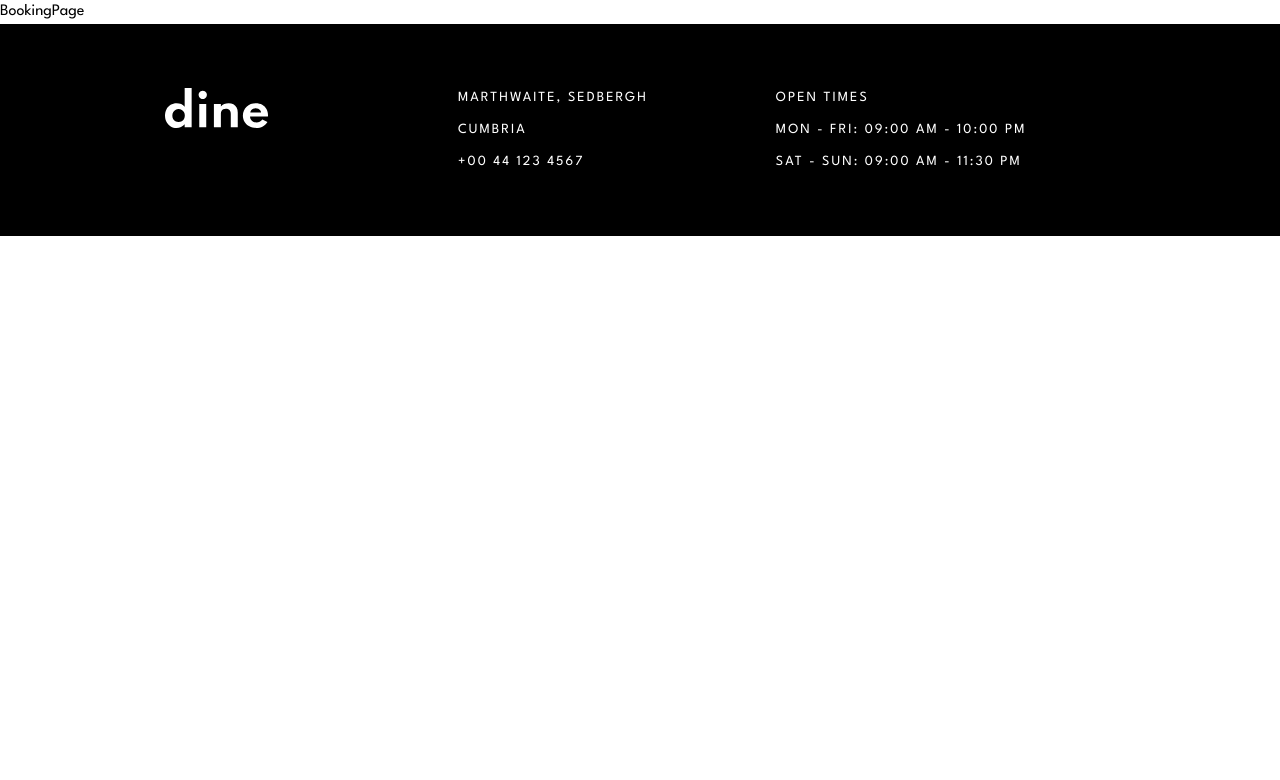
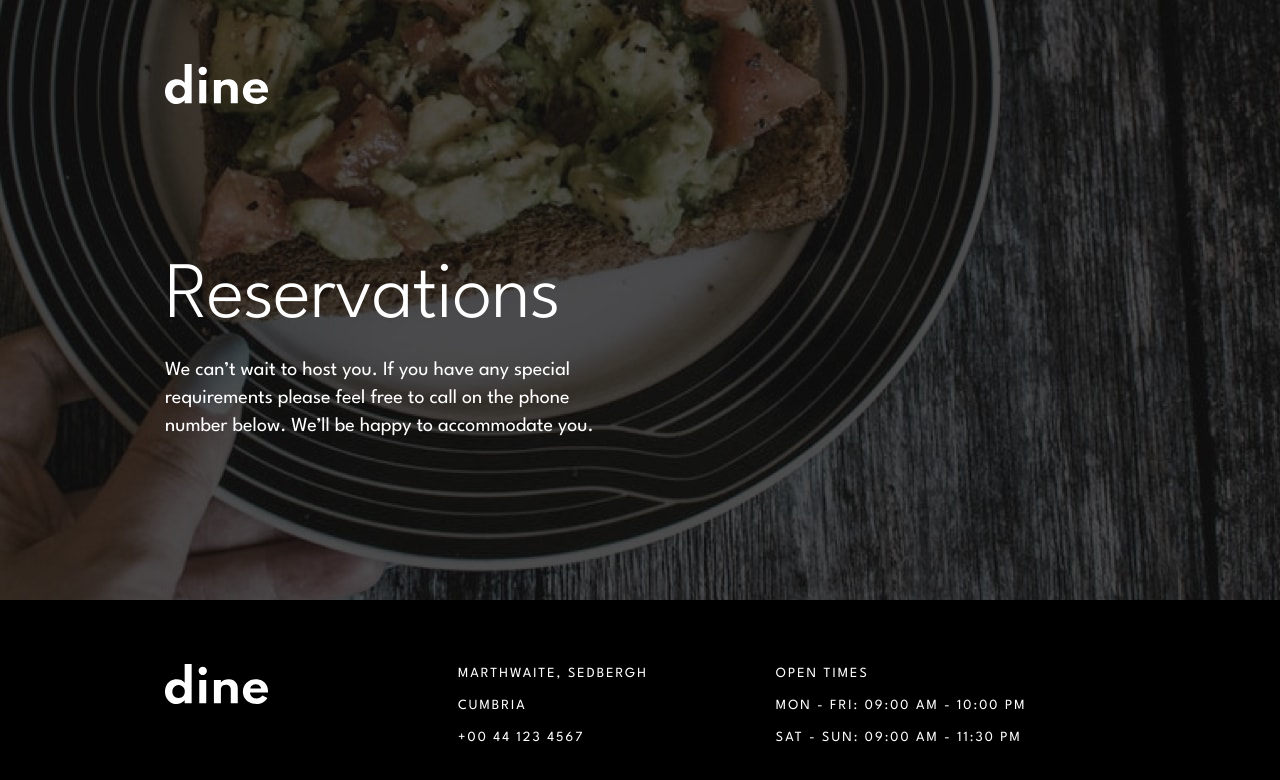
Before and after one commit to caarlosdamian/dine-restaurant, a Next.js app: page /booking in a window 1280 px wide. Shown: the top 780 px of the page. Built offline with nearby package versions, Linux system fonts and the light colour scheme.

Commit message:
feat(sections): added firts booking section

```diff
--- a/src/app/booking/page.tsx
+++ b/src/app/booking/page.tsx
@@ -1,8 +1,11 @@
+import { BookingHero } from '@/components/bookingHero/BookingHero'
 import React from 'react'
 
 const BookingPage = () => {
   return (
-    <div>BookingPage</div>
+    <div>
+      <BookingHero/>
+    </div>
   )
 }
 
--- /dev/null
+++ b/src/components/bookingHero/BookingHero.tsx
@@ -0,0 +1,28 @@
+import Image from 'next/image';
+import React from 'react';
+import { Button } from '..';
+
+export const BookingHero = () => {
+  return (
+    <div className="h-[600px]  bg-[url('/images/booking/hero-bg-mobile.jpg')] md:bg-[url('/images/booking/hero-bg-tablet.jpg')]  lg:bg-[url('/images/booking/hero-bg-desktop.jpg')] bg-no-repeat bg-cover px-6 py-14 flex flex-col items-center gap-11 justify-center md:px-10 md:justify-start md:gap-[70px] lg:px-[165px] lg:py-16 lg:items-start lg:gap-[154px]">
+      <div className="relative h-[82.4px] w-20 md:w-[103px] md:h-[40px] md:self-start">
+        <Image src="/logo.svg" alt="logo" fill className="object-contain" />
+      </div>
+      <div className="flex flex-col gap-5 items-center md:w-[573px] lg:w-[445px]">
+        <div className="flex flex-col gap-3 text-white text-center lg:text-start lg:gap-[18px]">
+          <h1 className="text-[32px] font-light leading-10 tracking-[-0.4px] md:text-5xl md:tracking-[-0.6px] md:leading-[64px] lg:text-[80px] lg:tracking-[-1px] lg:leading-[80px]">
+            Reservations
+          </h1>
+          <h2 className="text-base font-normal leading-7 md:text-xl">
+            We can’t wait to host you. If you have any special requirements
+            please feel free to call on the phone number below. We’ll be happy
+            to accommodate you.
+          </h2>
+        </div>
+        <div className="md:hidden">
+          <Button variant="transparent" label="RESERVE PLACE" />
+        </div>
+      </div>
+    </div>
+  );
+};
```
